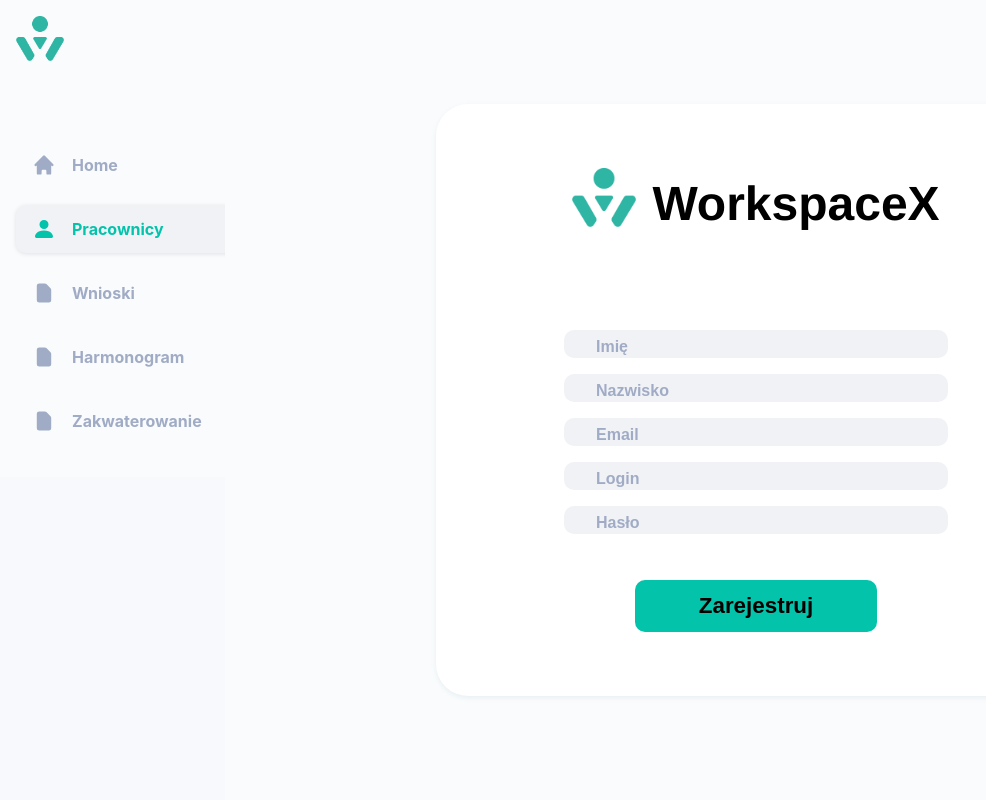
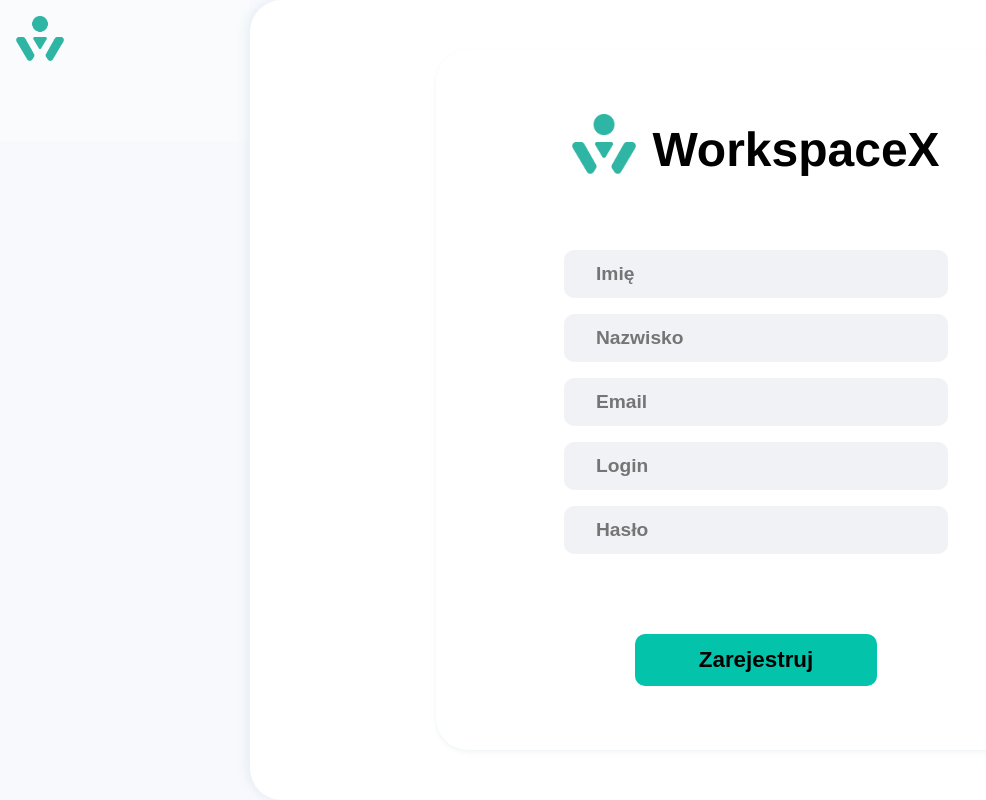
Before and after one commit to barttob/System_HR-WoskspaceX, a React (Vite) app in the folder client/: page /pracownicy/dodaj in a window 1280 px wide. Shown: the whole page, without its empty margins (0-986 px from the left). Built offline with nearby package versions, Linux system fonts and the light colour scheme; sample sign-in values are in the browser's storage.

Commit message:
localstorage user

```diff
--- a/client/src/App.jsx
+++ b/client/src/App.jsx
@@ -15,7 +15,7 @@ import Dokumenty from "./pages/dokumenty/Dokumenty";
 import DodajPracownika from "./pages/pracownicy/DodajPracownika";
 
 function App() {
-  const currentUser = true;
+  const currentUser = JSON.parse(localStorage.getItem("user"));
 
   const Layout = () => {
     return (
--- a/client/src/components/navbar/Navbar.jsx
+++ b/client/src/components/navbar/Navbar.jsx
@@ -1,15 +1,14 @@
-import React from "react";
+import { useState, useEffect } from "react";
 import "./Navbar.css";
 import { Navigate, useLocation } from "react-router-dom";
 
 import { BsPersonFill } from "react-icons/bs";
 import { HiHome, HiDocument } from "react-icons/hi";
-import Logo from "../../assets/logo.png"
-
+import Logo from "../../assets/logo.png";
 
 const Menu = () => {
   const location = useLocation();
-  const userRole = "per";
+  const userRole = JSON.parse(localStorage.getItem("user")).user_role;
 
   const NavbarButton = ({ name, icon, role }) => {
     return (
@@ -86,9 +85,7 @@ const Menu = () => {
           role={["adm"]}
         />
       </div>
-      <div className="navbar__user">
-
-      </div>
+      <div className="navbar__user"></div>
     </div>
   );
 };
--- a/client/src/pages/home/Home.jsx
+++ b/client/src/pages/home/Home.jsx
@@ -12,7 +12,7 @@ const Home = () => {
     window.location.href = "http://localhost:5173/login";
   };
 
-  const userRole = "per";
+  const userRole = JSON.parse(localStorage.getItem("user")).user_role;
 
   return (
     <div className="home">
@@ -27,7 +27,13 @@ const Home = () => {
         <Acc />
       ) : userRole == "emp" ? (
         <Emp />
-      ) : userRole == "per" ? <Per /> : userRole == "sv" ? <Sv /> : "Brak roli"}
+      ) : userRole == "per" ? (
+        <Per />
+      ) : userRole == "sv" ? (
+        <Sv />
+      ) : (
+        "Brak roli"
+      )}
     </div>
   );
 };
--- a/client/src/pages/login/Login.jsx
+++ b/client/src/pages/login/Login.jsx
@@ -1,28 +1,36 @@
 import React from "react";
-import { useState } from "react";
-import Axios from "axios";
+import { useState, useEffect, useContext } from "react";
+import axios from "axios";
 import { useNavigate } from "react-router-dom";
 
 import "./Login.css";
 
 const Login = () => {
-  const [login, setLogin] = useState("");
+  const [username, setUsername] = useState("");
   const [password, setPassword] = useState("");
   const [errorMessage, setErrorMessage] = useState("");
   //const [isLogged, setIsLogged] = useState(false);
   const [showSuccessMessage, setShowSuccessMessage] = useState(false);
+  const [currentUser, setCurrentUser] = useState(
+    JSON.parse(localStorage.getItem("user")) || null
+  );
+
+  useEffect(() => {
+    localStorage.setItem("user", JSON.stringify(currentUser));
+  }, [currentUser]);
 
   const navigate = useNavigate();
 
   const sendLoginData = async () => {
     try {
-      const response = await Axios.post("http://localhost:3001/login", {
-        login: login,
+      const response = await axios.post("http://localhost:3001/login", {
+        login: username,
         password: password,
       });
 
       if (response.data.success) {
         setShowSuccessMessage(true);
+        setCurrentUser(response.data.user);
         setTimeout(() => {
           navigate("/");
         }, 2000);
@@ -47,7 +55,7 @@ const Login = () => {
             type="text"
             placeholder="Login"
             onChange={(e) => {
-              setLogin(e.target.value);
+              setUsername(e.target.value);
             }}
           />
           <input
@@ -60,7 +68,7 @@ const Login = () => {
           <div className="error-message">{errorMessage}</div>
           {showSuccessMessage && (
             <div className="success-message">Zalogowano poprawnie. Witamy!</div>
-            )}
+          )}
         </div>
         <div className="logo__window__buttons">
           <button onClick={sendLoginData}>Zaloguj się</button>
--- a/client/src/pages/pracownicy/DodajPracownika.css
+++ b/client/src/pages/pracownicy/DodajPracownika.css
@@ -1,7 +1,7 @@
 .register {
   min-height: 100vh;
   min-width: 83vw;
-    background: #f9fbfc;
+  /* background: #f9fbfc; */
   display: flex;
   align-items: center;
   justify-content: center;
@@ -12,7 +12,7 @@
 .register__window {
   background: #ffffff;
   width: 40rem;
-    height: 37rem;
+  /* min-height: 37rem; */
   border-radius: 2rem;
   display: flex;
   flex-direction: column;
@@ -20,6 +20,7 @@
   justify-content: space-between;
   align-items: center;
   box-shadow: 0px 2px 4px rgba(187, 210, 221, 0.25);
+  gap: 4rem;
 }
 
 .logo__window__header {
@@ -37,27 +38,27 @@
   margin-left: 1rem;
 }
 
-  .logo__window__inputs {
+.dodajprac__window__inputs {
   display: flex;
   flex-direction: column;
   align-items: center;
   justify-content: space-between;
-    height: 160px;
+  /* height: 160px; */
   color: #000000;
   font-size: 1rem;
   font-weight: 700;
 }
 
-  .logo__window__inputs input {
+.dodajprac__window__inputs input {
   width: 24rem;
   background: #f1f2f6;
   border: none;
   border-radius: 10px;
   height: 3rem;
   color: #000000;
-    font-size: 1.5rem;
+  font-size: 1.2rem;
   font-weight: 700;
-    padding: 0 2rem;
+  padding: 0.4rem 2rem;
   /* box-shadow: 0px 2px 4px rgba(187, 210, 221, 0.25); */
   margin-bottom: 1rem;
 }
--- a/client/src/pages/pracownicy/DodajPracownika.jsx
+++ b/client/src/pages/pracownicy/DodajPracownika.jsx
@@ -5,7 +5,6 @@ import { useNavigate } from "react-router-dom";
 import "./DodajPracownika.css";
 
 const DodajPracownika = () => {
-
   const [first_name, setFirst_Name] = useState("");
   const [last_name, setLast_Name] = useState("");
   const [email, setEmail] = useState("");
@@ -19,13 +18,16 @@ const DodajPracownika = () => {
 
   const sendRegisterData = async () => {
     try {
-      const response = await Axios.post("http://localhost:3001/pracownicy/dodaj", {
+      const response = await Axios.post(
+        "http://localhost:3001/pracownicy/dodaj",
+        {
           login: login,
           password: password,
           first_name: first_name,
           last_name: last_name,
           email: email,
-      });
+        }
+      );
 
       if (response.data.success) {
         setShowSuccessMessage(true);
@@ -45,7 +47,7 @@ const DodajPracownika = () => {
           <img src="../logo.png" alt="logo" />
           <span>WorkspaceX</span>
         </div>
-        <div className="logo__window__inputs">
+        <div className="dodajprac__window__inputs">
           <input
             type="text"
             placeholder="Imię"
--- a/client/src/pages/pracownicy/Pracownicy.jsx
+++ b/client/src/pages/pracownicy/Pracownicy.jsx
@@ -21,11 +21,12 @@ const Pracownicy = () => {
           for (let i = 0; i < Math.ceil(employeeNumber / 50); i++) {
             arr.push(
               <button
-                key={i}
+                key={i + 1}
                 onClick={() => {
                   setEmployeeSites(i + 1);
                   getEmployees();
                 }}
+                style={employeeSites == i + 1 ? { color: "#2eb5a4" } : {}}
               >
                 {i + 1}
               </button>
@@ -36,6 +37,12 @@ const Pracownicy = () => {
       </>
     );
   };
+
+  // const changeSite = (i) => {
+  //   setEmployeeSites(i + 1);
+  //   getEmployees();
+  // };
+  // console.log(employeeSites);
 
   const countEmployees = () => {
     axios.get("http://localhost:3001/employees/").then((response) => {
```
Also changed, not shown: client/src/components/navbar/Navbar.css (line endings or trailing spaces), 2 other files (tests, documents, lock files or other folders). Lines whose indentation alone changed are shown as unchanged.
